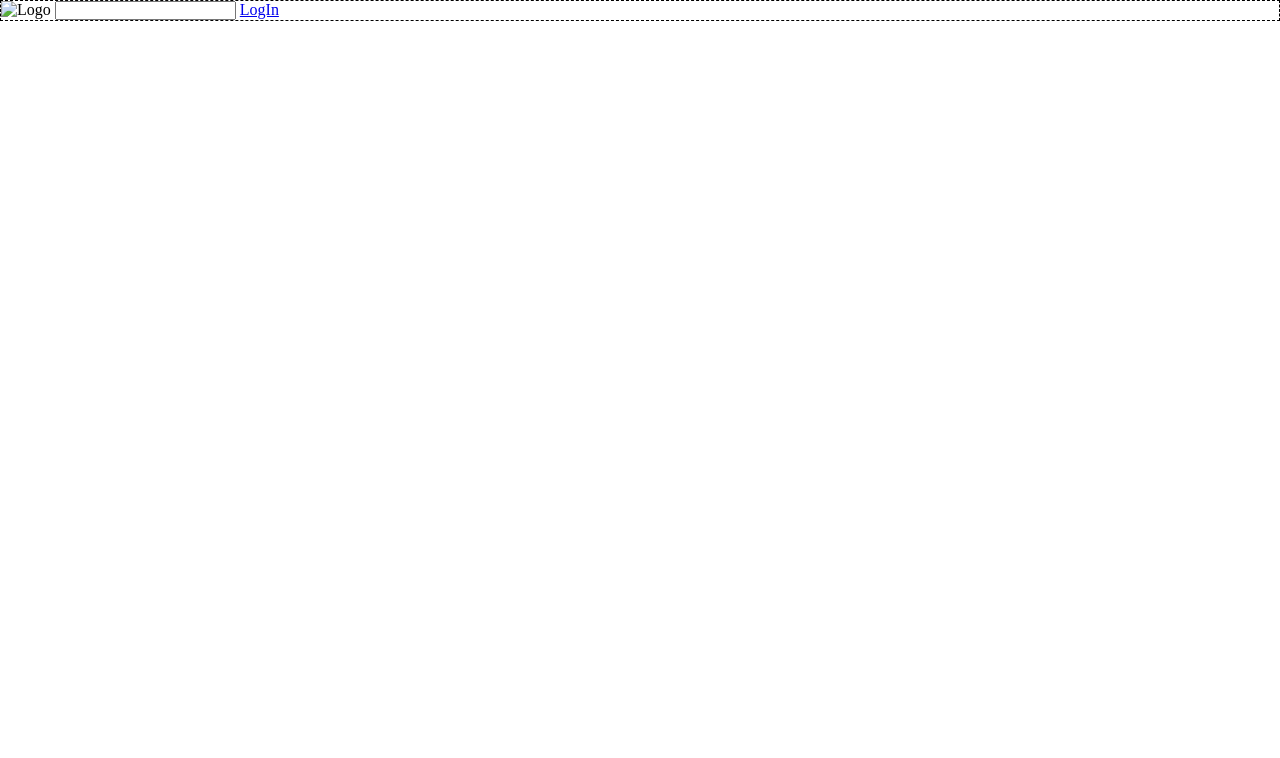
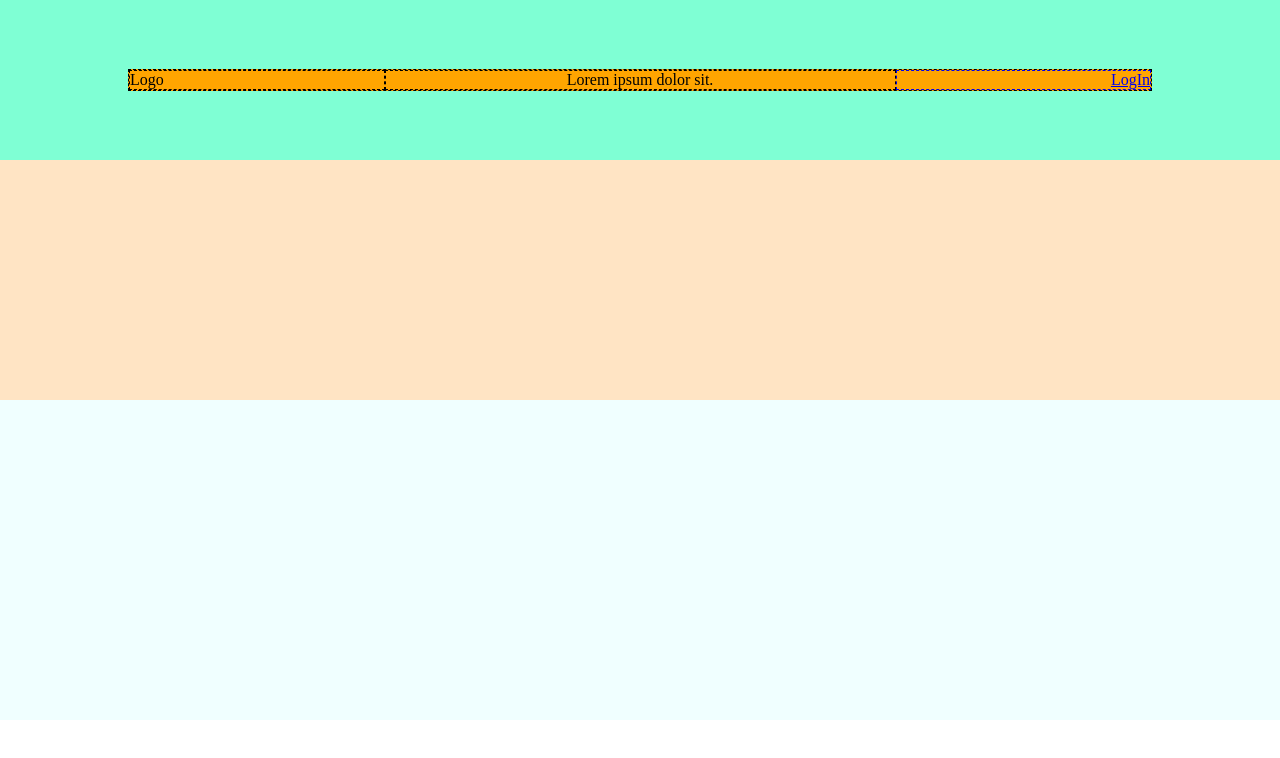
Before and after one commit to Gabriele-Viola/htmlcss-struttura-discord, a plain HTML site: page index.html in a window 1280 px wide. Drawn offline with Linux system fonts and the light colour scheme.

Commit message:
add header

```diff
--- a/css/style.css
+++ b/css/style.css
@@ -3,9 +3,13 @@
     margin: 0;
     padding: 0;
     box-sizing: border-box;
+
 }
-* .debug{
+* .dashed{
     border: 1px dashed;
+}
+body{
+    margin: auto;
 }
 
 .dflex{
@@ -14,11 +18,42 @@
 
 /* #endregion Comuni */
 
-/* #region debug */
+/* #region utility */
+.Logo{
+    width: 25%;
+}
+.search{
+    width: 50%;
+    text-align:center;
+
+}
+.Login{
+    width: 25%;
+    text-align: right;
+
+}
+/* #endregion utility */
 
 
-.debug header{
-height: 10vh;
-background-color: aquamarine;
+
+header{
+    height: 20vh;
+    background-color: aquamarine;
 }
-/* #endregion debug */
+.conteinerT{
+    border:1px dashed;
+    margin: auto;
+    justify-content: space-between;
+    background-color: orange;
+    width: 80vw;
+
+}
+
+main{
+    height: 30vh;
+    background-color: bisque;
+}
+footer{
+    height: 40vh;
+    background-color: azure;
+}
--- a/index.html
+++ b/index.html
@@ -8,17 +8,18 @@
 </head>
 <body>
 
-    <header class="debug">
-        <div class="conteiner">
-            <img src="" alt="Logo">
-            <input type="search">
-            <a href="#">LogIn</a>
+    <header class="dflex">
+        <div class="conteinerT dflex">
+            <div class="Logo dashed">Logo</div>
+
+                <p class="search dashed">Lorem ipsum dolor sit.</p>
+
+                <a class="Login dashed" href="#">LogIn</a>
+        </div>
+       <!-- /.conteiner -->
+    </header >
 
 
-        </div>
-    </header >
-
-    <!-- /.conteiner -->
     <!-- header -->
     <main>
 
```
